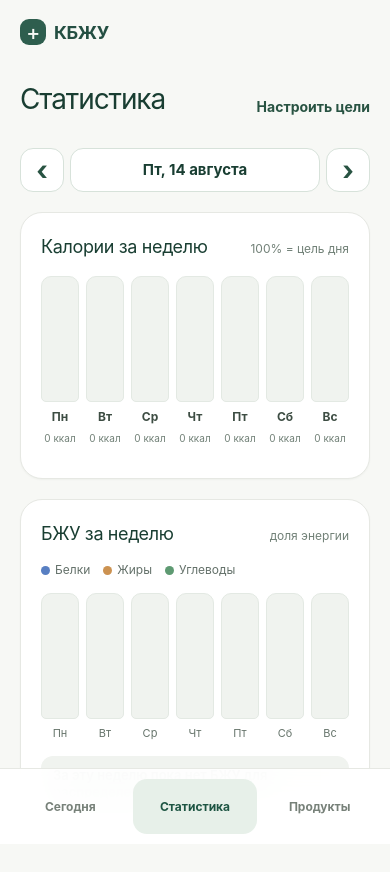
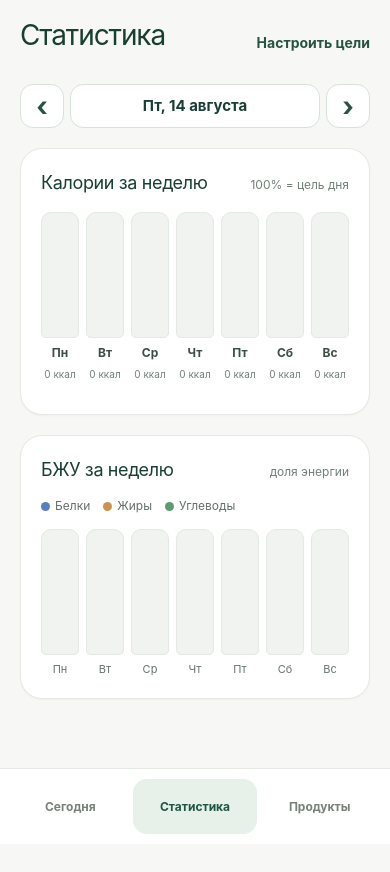
Before and after one commit to lafisteri/CaloriesTracker, a React (Vite) app: page /dashboard in a window 390 px wide. Shown: the top 872 px of the page. After the commit the page ends 844 px from the top, so only its background shows below. Built offline with nearby package versions, Linux system fonts and the light colour scheme.

Commit message:
Polish mobile UX and product flows

```diff
--- a/src/app/layout/app-header.tsx
+++ /dev/null
@@ -1,10 +0,0 @@
-export function AppHeader() {
-  return (
-    <header className="app-header">
-      <div className="app-header__brand" aria-label="КБЖУ">
-        <span className="app-header__mark" aria-hidden="true">+</span>
-        <span>КБЖУ</span>
-      </div>
-    </header>
-  )
-}
--- a/src/app/layout/app-layout.tsx
+++ b/src/app/layout/app-layout.tsx
@@ -1,25 +1,30 @@
 import { Outlet, useMatch } from 'react-router-dom'
 
-import { AppHeader } from '@/app/layout/app-header'
 import { BottomNavigation } from '@/app/layout/bottom-navigation'
 
 export function AppLayout() {
-  const isDiarySelectionRoute = useMatch('/diary/:date/:mealType/add') !== null
+  const isDiarySelectionRoute = useMatch({ path: '/diary/:date/:mealType/add', end: true }) !== null
   const isDiaryAmountRoute = useMatch('/diary/:date/:mealType/add/:sourceType/:sourceId') !== null
   const isLegacyDiaryAmountRoute = useMatch('/diary/:date/:mealType/add/:sourceId') !== null
   const isDiaryBarcodeScannerRoute = useMatch('/diary/:date/:mealType/add/scan') !== null
   const isProductBarcodeScannerRoute = useMatch('/products/scan') !== null
   const isNewRecipeRoute = useMatch('/recipes/new') !== null
   const isRecipeEditRoute = useMatch('/recipes/:recipeId/edit') !== null
-  const isFullScreenFlow = isDiarySelectionRoute || isDiaryBarcodeScannerRoute || isDiaryAmountRoute || isLegacyDiaryAmountRoute || isProductBarcodeScannerRoute || isNewRecipeRoute || isRecipeEditRoute
+  const isDiaryAddRouteWithNavigation = isDiarySelectionRoute || isDiaryAmountRoute || isLegacyDiaryAmountRoute
+  const isFocusedFullScreenFlow = isDiaryBarcodeScannerRoute || isProductBarcodeScannerRoute || isNewRecipeRoute || isRecipeEditRoute
+  const isFullScreenFlow = isDiaryAddRouteWithNavigation || isFocusedFullScreenFlow
+  const contentClassName = isFocusedFullScreenFlow
+    ? 'app-content app-content--flow'
+    : isDiaryAddRouteWithNavigation
+    ? 'app-content app-content--flow app-content--with-bottom-navigation'
+    : 'app-content'
 
   return (
     <div className={isFullScreenFlow ? 'app-shell app-shell--flow' : 'app-shell'}>
-      {isFullScreenFlow ? null : <AppHeader />}
-      <main className={isFullScreenFlow ? 'app-content app-content--flow' : 'app-content'}>
+      <main className={contentClassName}>
         <Outlet />
       </main>
-      {isFullScreenFlow ? null : <BottomNavigation />}
+      {isFocusedFullScreenFlow ? null : <BottomNavigation />}
     </div>
   )
 }
--- a/src/app/styles.css
+++ b/src/app/styles.css
@@ -44,38 +44,8 @@ a {
   background: #f7f8f5;
 }
 
-.app-header {
-  display: flex;
-  align-items: center;
-  height: 64px;
-  padding: 0 20px;
-}
-
-.app-header__brand {
-  display: flex;
-  gap: 8px;
-  align-items: center;
-  color: #244f42;
-  font-size: 18px;
-  font-weight: 750;
-  letter-spacing: -0.02em;
-}
-
-.app-header__mark {
-  display: grid;
-  width: 26px;
-  height: 26px;
-  place-items: center;
-  color: #f7f8f5;
-  background: #2e5e4e;
-  border-radius: 9px;
-  font-size: 21px;
-  font-weight: 500;
-  line-height: 1;
-}
-
 .app-content {
-  min-height: calc(100dvh - 64px - 76px - env(safe-area-inset-top) - env(safe-area-inset-bottom));
+  min-height: calc(100dvh - 76px - env(safe-area-inset-top) - env(safe-area-inset-bottom));
   padding: 20px 20px 96px;
 }
 
@@ -83,6 +53,10 @@ a {
   height: calc(100dvh - env(safe-area-inset-top) - env(safe-area-inset-bottom));
   min-height: 0;
   padding: 0;
+}
+
+.app-content--flow.app-content--with-bottom-navigation {
+  height: calc(100dvh - 76px - env(safe-area-inset-top) - env(safe-area-inset-bottom));
 }
 
 .bottom-navigation {
@@ -983,6 +957,10 @@ a {
   overscroll-behavior-y: contain;
 }
 
+.diary-add-page--with-bottom-navigation .diary-add-page__scroll {
+  padding-bottom: 28px;
+}
+
 .diary-add-page__intro h1 {
   margin: 0;
   color: #193e32;
@@ -1650,8 +1628,7 @@ a {
 }
 
 .weekly-calories__balance,
-.weekly-macros__average,
-.weekly-macros__empty {
+.weekly-macros__average {
   padding: 11px 12px;
   margin: 0;
   color: #356450;
@@ -1696,12 +1673,6 @@ a {
 .weekly-macros__segment {
   display: block;
   width: 100%;
-}
-
-.weekly-macros__empty {
-  color: #718077;
-  background: #f0f3ef;
-  font-weight: 600;
 }
 
 .form-actions .button {
--- a/src/features/dashboard/dashboard-cards.tsx
+++ b/src/features/dashboard/dashboard-cards.tsx
@@ -72,7 +72,7 @@ export function WeeklyMacroCard({ stats }: { stats: WeekStats }) {
           </div>
         ))}
       </div>
-      {stats.macroDistribution.totalEnergy === 0 ? <p className="weekly-macros__empty">За эту неделю пока нет БЖУ для распределения.</p> : <p className="weekly-macros__average">Среднее: {formatMacroDistribution(stats.macroDistribution)}</p>}
+      {stats.macroDistribution.totalEnergy === 0 ? null : <p className="weekly-macros__average">Среднее: {formatMacroDistribution(stats.macroDistribution)}</p>}
     </section>
   )
 }
--- a/src/features/diary/diary-entry-details-page.tsx
+++ b/src/features/diary/diary-entry-details-page.tsx
@@ -89,7 +89,7 @@ export function DiaryEntryDetailsPage() {
   }
 
   async function deleteEntry(): Promise<void> {
-    if (entryId === undefined || details === undefined || !window.confirm(`Удалить «${details.entry.sourceName}» из дневника?`)) {
+    if (entryId === undefined || details === undefined) {
       return
     }
 
--- a/src/features/diary/food-amount-page.tsx
+++ b/src/features/diary/food-amount-page.tsx
@@ -163,7 +163,7 @@ export function FoodAmountPage() {
   }
 
   return (
-    <section className="diary-add-page" aria-labelledby="food-amount-title">
+    <section className="diary-add-page diary-add-page--with-bottom-navigation" aria-labelledby="food-amount-title">
       <header className="diary-add-page__header">
         <button className="back-link diary-add-page__back" type="button" onClick={returnToSelection}>‹ Продукты</button>
       </header>
--- a/src/features/diary/food-selection-page.tsx
+++ b/src/features/diary/food-selection-page.tsx
@@ -88,7 +88,7 @@ export function FoodSelectionPage() {
   }
 
   return (
-    <section className="diary-add-page" aria-labelledby="food-selection-title">
+    <section className="diary-add-page diary-add-page--with-bottom-navigation" aria-labelledby="food-selection-title">
       <header className="diary-add-page__header">
         <button className="back-link diary-add-page__back" type="button" onClick={returnToDiary}>
           ‹ Дневник
--- a/src/features/products/product-details-page.tsx
+++ b/src/features/products/product-details-page.tsx
@@ -77,10 +77,6 @@ export function ProductDetailsPage() {
   const product = details.product
 
   async function deleteProduct(): Promise<void> {
-    if (!window.confirm(`Удалить продукт «${product.name}»? Старые записи дневника и история версий сохранятся.`)) {
-      return
-    }
-
     setIsDeleting(true)
     setDeleteError(undefined)
 
--- a/src/features/products/products-page.tsx
+++ b/src/features/products/products-page.tsx
@@ -134,8 +134,7 @@ export function ProductsPage() {
       {catalogTab === 'products' && !isInitialLoading && error === undefined && products.length === 0 ? (
         <div className="empty-state">
           <h2>{query.trim() === '' ? 'Продуктов пока нет' : 'Ничего не найдено'}</h2>
-          <p>{query.trim() === '' ? 'Добавьте первый продукт — всё будет сохранено на этом устройстве.' : 'Измените запрос или добавьте новый продукт.'}</p>
-          {query.trim() === '' ? <Link className="button button--primary" to="/products/new">Создать продукт</Link> : null}
+          <p>{query.trim() === '' ? 'Добавьте первый продукт с помощью кнопки выше.' : 'Измените запрос или добавьте новый продукт.'}</p>
         </div>
       ) : null}
 
@@ -143,8 +142,7 @@ export function ProductsPage() {
       {catalogTab === 'recipes' && !isInitialLoading && error === undefined && recipes.length === 0 ? (
         <div className="empty-state">
           <h2>{query.trim() === '' ? 'У вас пока нет рецептов' : 'Ничего не найдено'}</h2>
-          <p>{query.trim() === '' ? 'Создайте блюдо из продуктов своей базы.' : 'Измените запрос или создайте новый рецепт.'}</p>
-          {query.trim() === '' ? <Link className="button button--primary" to="/recipes/new">Создать рецепт</Link> : null}
+          <p>{query.trim() === '' ? 'Создайте первый рецепт с помощью кнопки выше.' : 'Измените запрос или создайте новый рецепт.'}</p>
         </div>
       ) : null}
       {catalogTab === 'recipes' && !isInitialLoading && error === undefined && recipes.length > 0 ? <RecipeList recipes={recipes} /> : null}
--- a/src/features/recipes/recipe-details-page.tsx
+++ b/src/features/recipes/recipe-details-page.tsx
@@ -72,7 +72,7 @@ export function RecipeDetailsPage() {
   }
 
   async function updateIngredients(): Promise<void> {
-    if (details === undefined || !window.confirm('Создать новую версию рецепта с актуальными версиями ингредиентов?')) {
+    if (details === undefined) {
       return
     }
 
@@ -93,7 +93,7 @@ export function RecipeDetailsPage() {
   }
 
   async function deleteRecipe(): Promise<void> {
-    if (details === undefined || !window.confirm(`Удалить рецепт «${details.recipe.name}»? История и записи дневника сохранятся.`)) {
+    if (details === undefined) {
       return
     }
 
```
Also changed, not shown: 1 other file (tests, documents, lock files or other folders).
